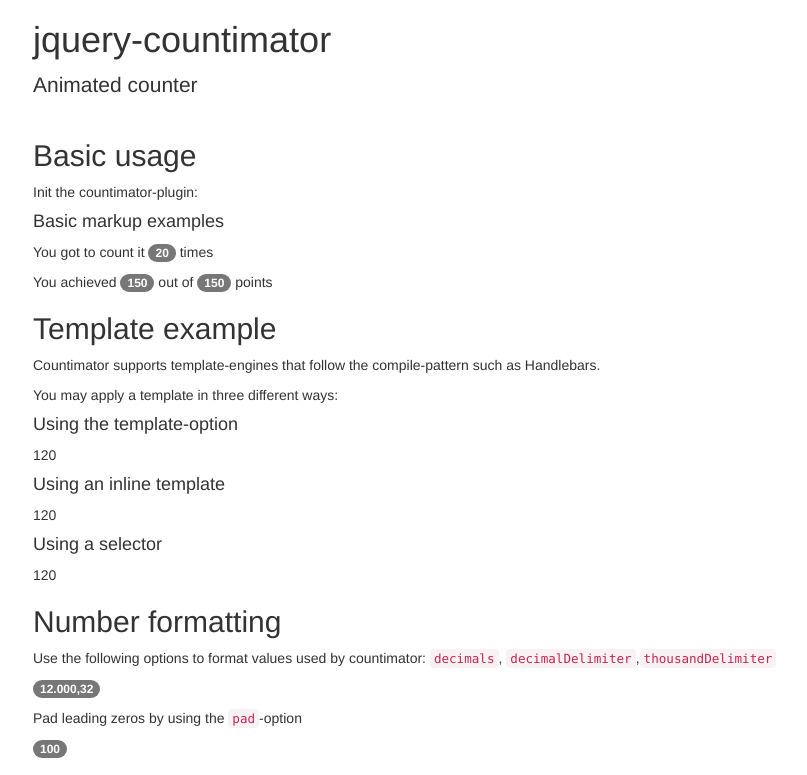
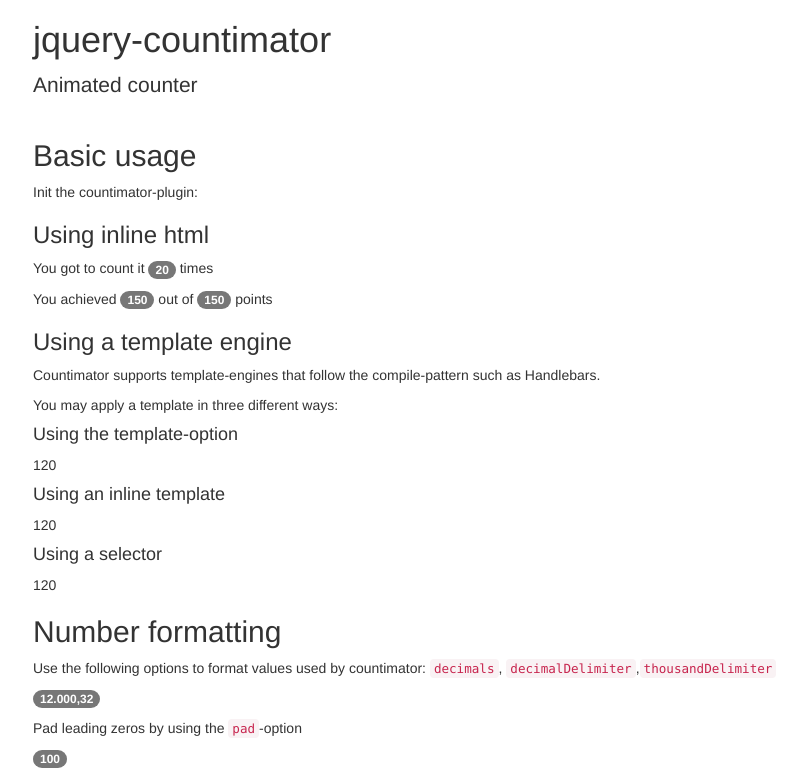
Before and after one commit to benignware/jquery-countimator, a plain HTML site: page samples/index.html in a window 1280 px wide. Shown: the top 775 px of the page, without its empty margins (37-844 px from the left). Drawn offline with nearby package versions, Linux system fonts and the light colour scheme.

Commit message:
Updated example text

```diff
--- a/samples/index.html
+++ b/samples/index.html
@@ -43,7 +43,7 @@
             });
           </script>
 
-    			<h4>Basic markup examples</h4>
+    			<h3>Using inline html</h3>
 
           <p data-example="example1" data-example-html="inner">
     			  You got to count it <span class="counter counter-default badge">20</span> times
@@ -56,7 +56,7 @@
            </span>
           </p>
 
-           <h2>Template example</h2>
+           <h3>Using a template engine</h3>
            <p>Countimator supports template-engines that follow the compile-pattern such as Handlebars.</p>
            <script src="http://cdnjs.cloudflare.com/ajax/libs/handlebars.js/2.0.0-alpha.2/handlebars.min.js"></script>
 
```
